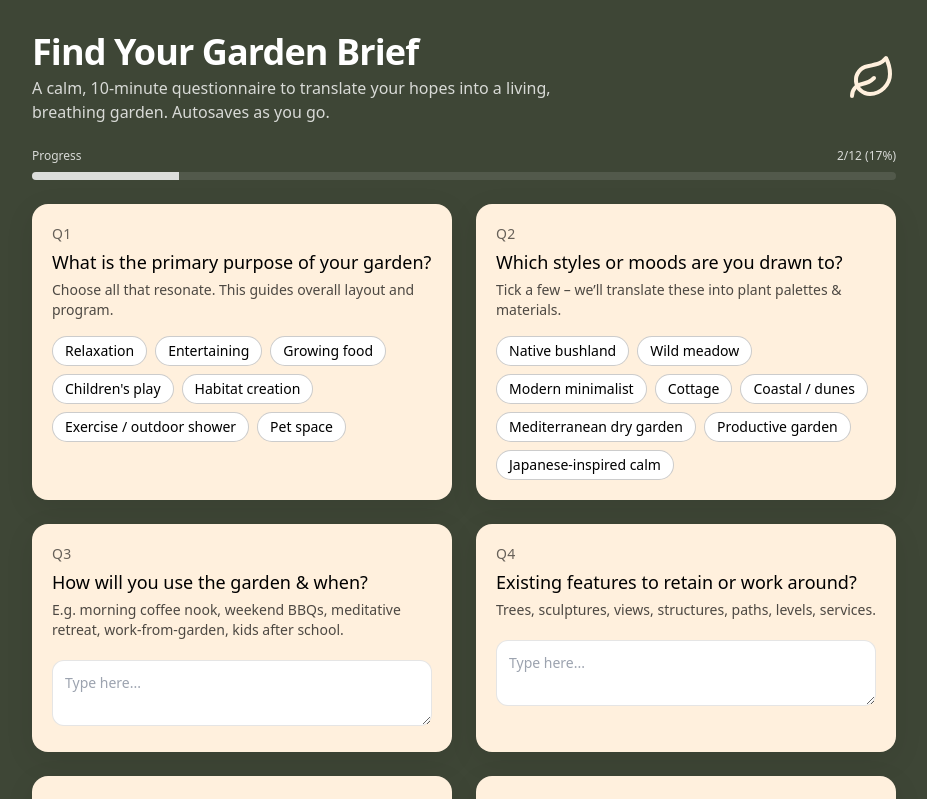
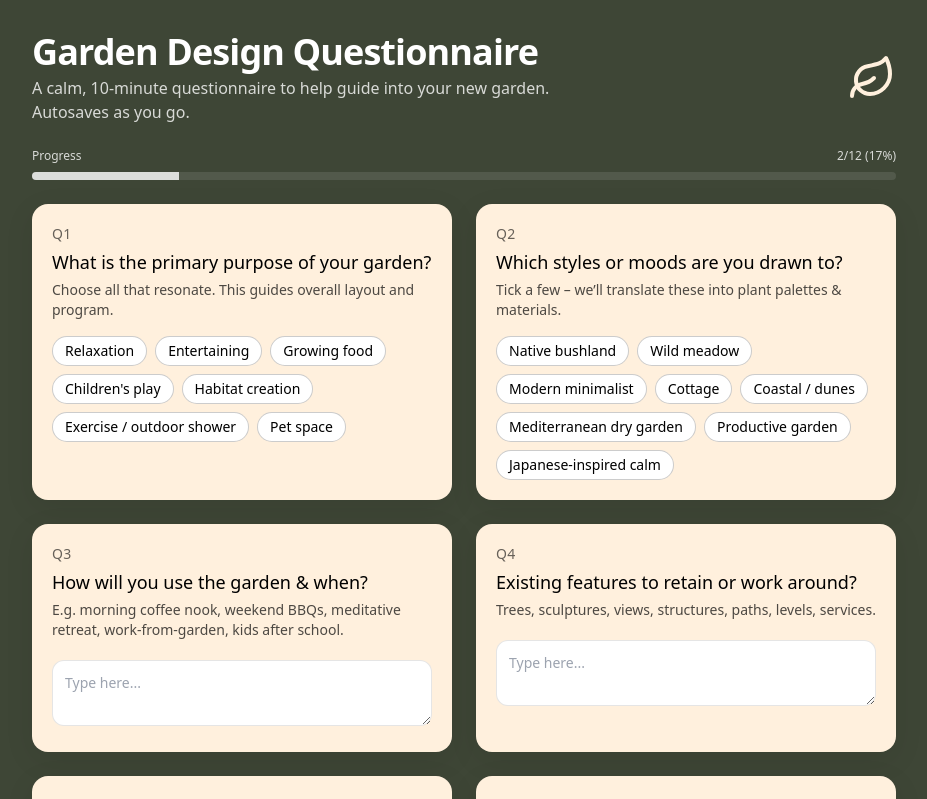
Before and after one commit to tinyforests/garden-brief-next, a Next.js app: page / in a window 1280 px wide. Shown: the top 799 px of the page, without its empty margins (176-1103 px from the left). Built offline with nearby package versions, Linux system fonts and the light colour scheme.

Commit message:
Update page.jsx

```diff
--- a/app/page.jsx
+++ b/app/page.jsx
@@ -161,9 +161,9 @@ export default function Page() {
       <div className="mx-auto max-w-4xl px-4 py-8">
         <header className="flex items-start justify-between gap-4 sm:items-center">
           <div className="text-white">
-            <h1 className="text-2xl font-semibold tracking-tight sm:text-4xl">Find Your Garden Brief</h1>
+            <h1 className="text-2xl font-semibold tracking-tight sm:text-4xl">Garden Design Questionnaire</h1>
             <p className="mt-1 max-w-prose text-white/80">
-              A calm, 10-minute questionnaire to translate your hopes into a living, breathing garden. Autosaves as you go.
+              A calm, 10-minute questionnaire to help guide into your new garden. Autosaves as you go.
             </p>
           </div>
           <Leaf color="#FFF0DD" size={48} className="hidden sm:block" />
```
